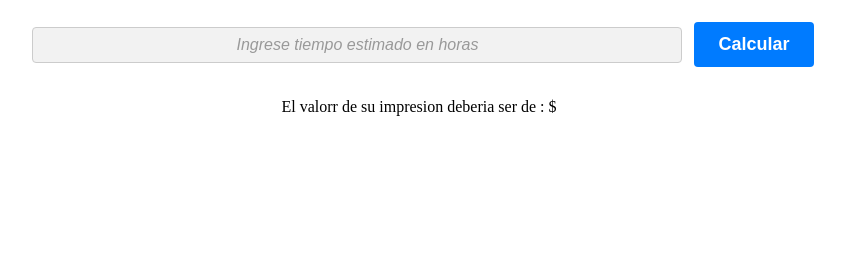
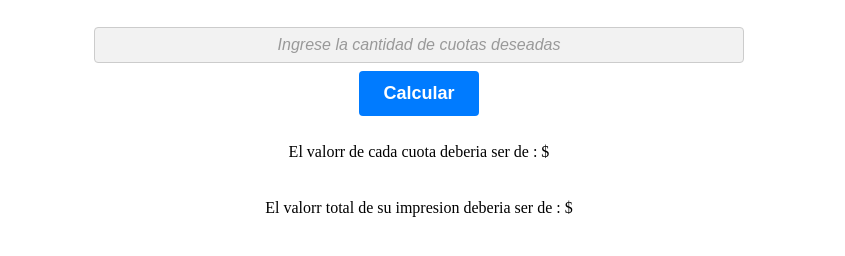
Before and after one commit to MrWaldo/coderhouseJavascript, a plain HTML site: page index.html in a window 1280 px wide. Shown: the part 450-706 px from the top of the page, without its empty margins (221-1066 px from the left). Drawn offline with Linux system fonts and the light colour scheme.

Commit message:
entrega2 cambios en las cuotas

```diff
--- a/index.css
+++ b/index.css
@@ -31,6 +31,7 @@
     margin: 8px;
     font-size: 16px;
     width: 50%;
+    text-align: center;
   }
 
   input[type="text"]::placeholder {
--- a/index.html
+++ b/index.html
@@ -24,9 +24,11 @@
     </div>
     <div class="content">
         <h1>Simulador de cuotas</h1>
-        <input type="text" id="cuotas" placeholder="Ingrese tiempo estimado en horas">
+        <input type="text" id="cuotas" placeholder="Ingrese la cantidad de cuotas deseadas">
+        <br>
         <button onclick="cuotas()" class="boton">Calcular</button>
-        <p>El valorr de su impresion deberia ser de : $<span id="final"></span></p>
+        <p>El valorr de cada cuota deberia ser de : $<span id="parcial"></span></p>
+        <p>El valorr total de su impresion deberia ser de : $<span id="final"></span></p>
     </div>
 </body>
 </html>
--- a/index.js
+++ b/index.js
@@ -20,10 +20,15 @@ function cuotas(){
         alert("No ingreso la cantidad de cuotas")
     }
     let final = resultado
+    let parcial = final
     i = 0;
     while (i < cuotas) {
         i = i+1;
         final = final * 1.1
       }
+    if (cuotas > 0){
+        parcial = final / cuotas
+    }
     document.getElementById("final").innerHTML = final.toFixed(2);
+    document.getElementById("parcial").innerHTML = parcial.toFixed(2);
 }
```
